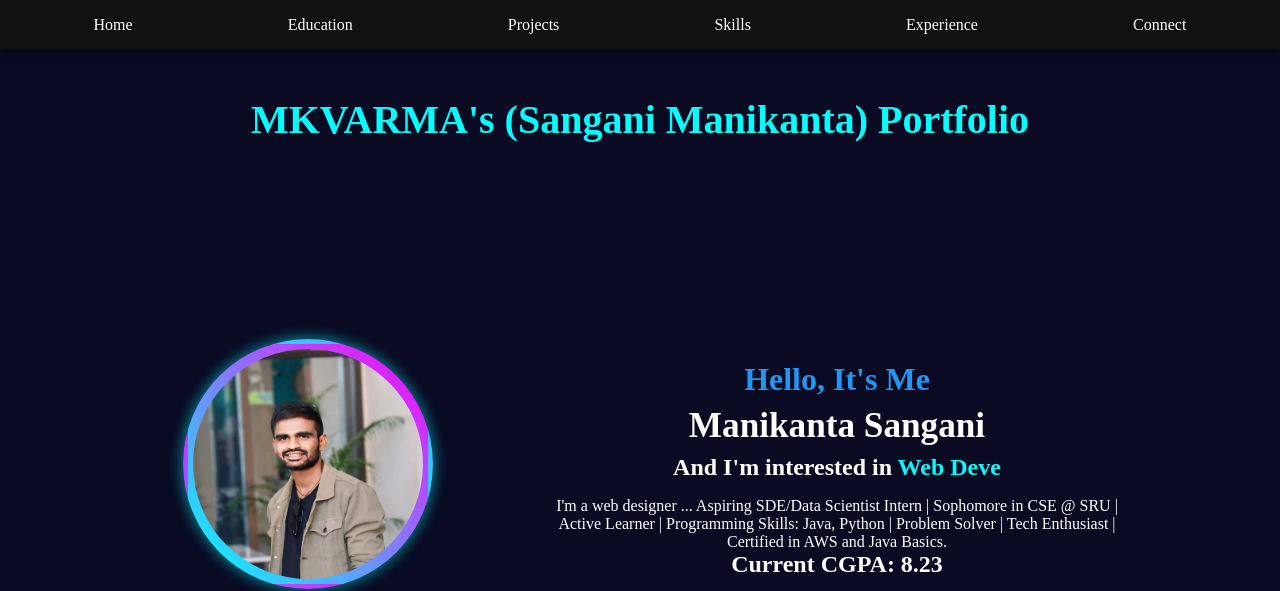
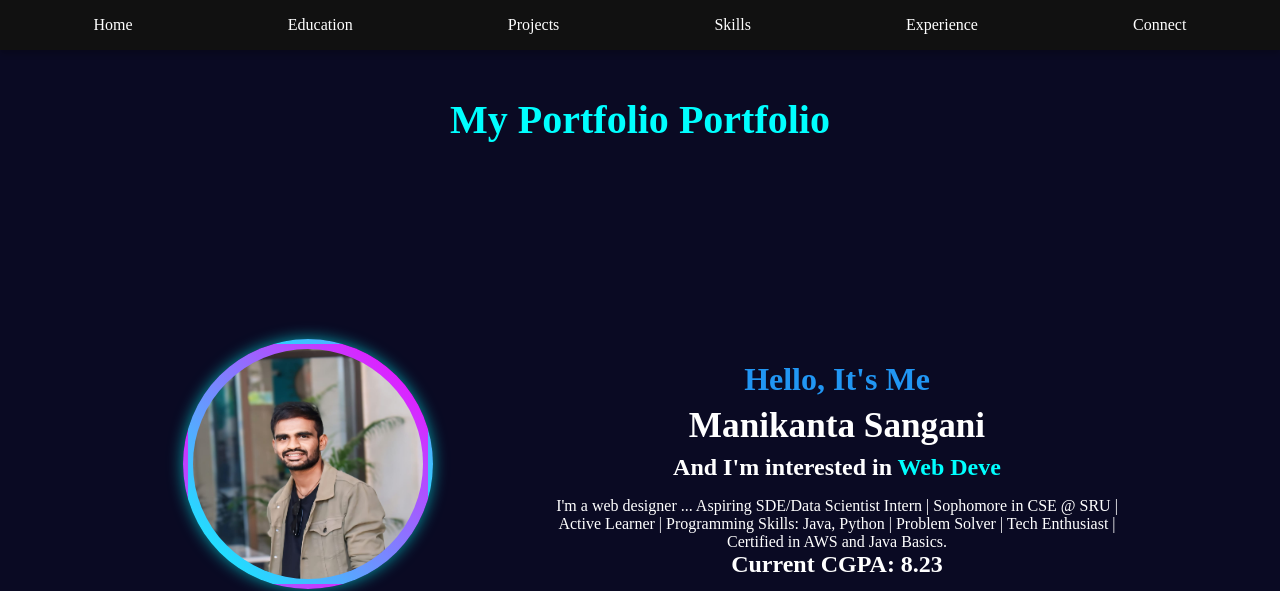
Before and after one commit to Manikanta2804/portfolio_Original_Updated, a plain HTML site: page index.html in a window 1280 px wide. Shown: the top 591 px of the page. Drawn offline with Linux system fonts and the light colour scheme.

Commit message:
Update index.html

```diff
--- a/index.html
+++ b/index.html
@@ -388,7 +388,7 @@
 
 
   <main>
-    <h1 class="slow-motion">MKVARMA's (Sangani Manikanta) <b>Portfolio</b></h1>
+    <h1 class="slow-motion"> My Portfolio <b>Portfolio</b></h1>
   </main>
 
   <section class="hero-section">
```
